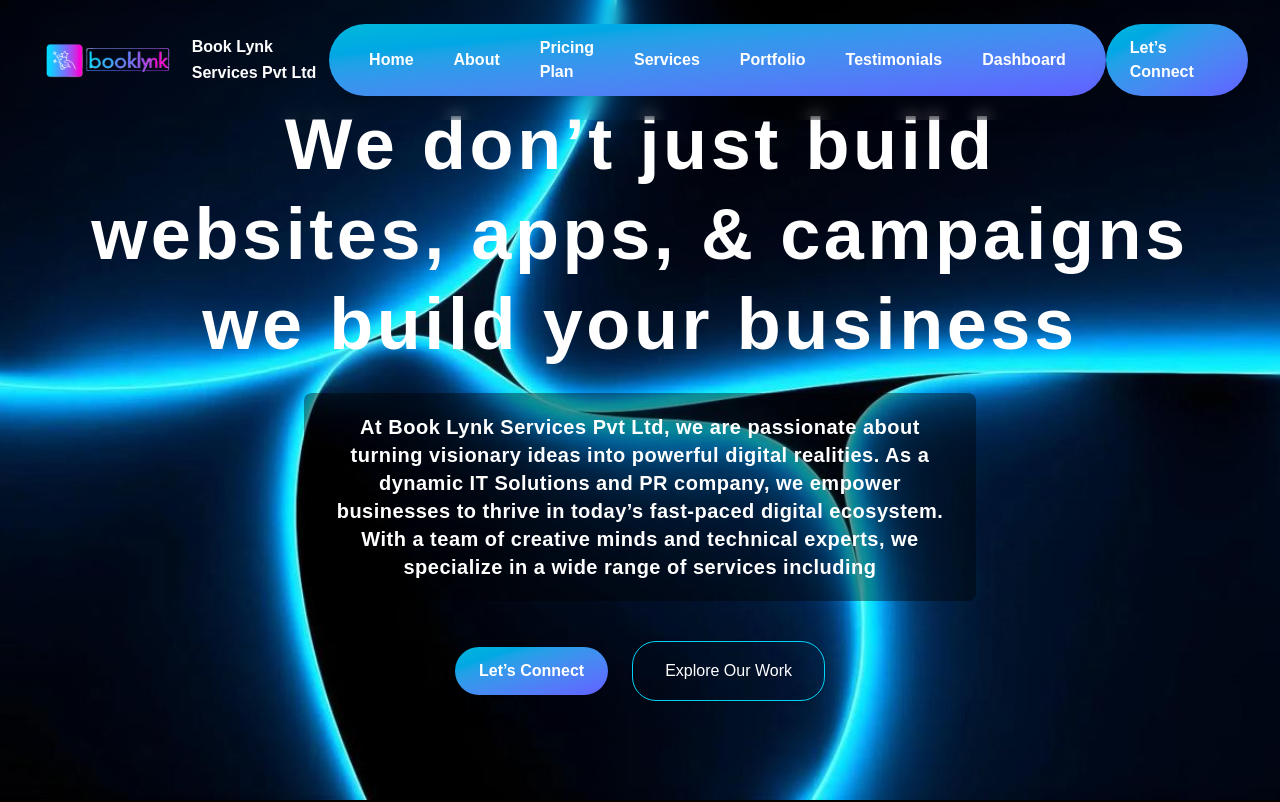
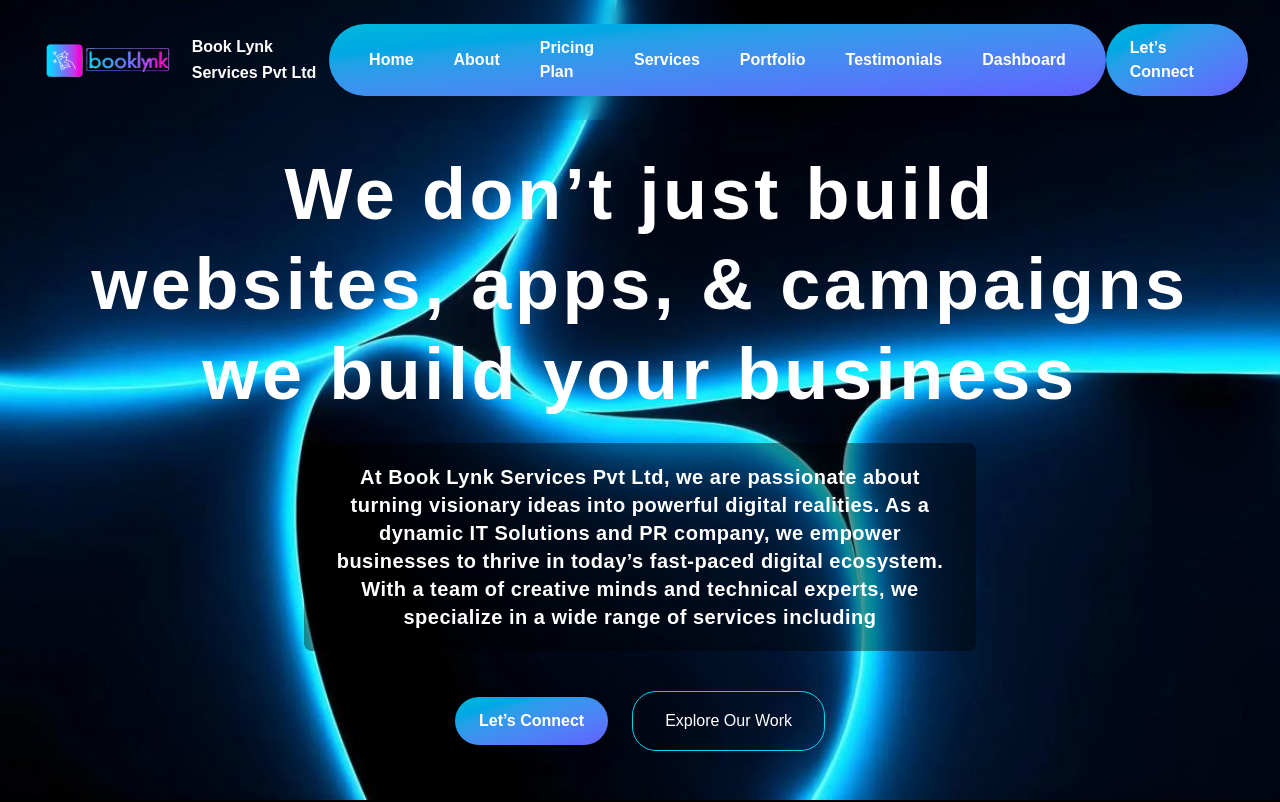
Before and after one commit to Yashveer273/booklynkservices, a React (Vite) app: page / in a window 1280 px wide. Shown: the top 802 px of the page. Built offline with nearby package versions, Linux system fonts and the light colour scheme.

Commit message:
version11

```diff
--- a/src/components/Hero.jsx
+++ b/src/components/Hero.jsx
@@ -14,7 +14,7 @@ const Hero = () => (
     />
 
     {/* Content */}
-    <div className="relative z-20 text-white">
+    <div className="relative z-20 text-white mt-25">
       <h1 className="text-4xl md:text-6xl lg:text-7xl font-bold leading-tight mb-6 tracking-wider">
         We don’t just build<br /> websites, apps, & campaigns<br />
         we build your business
```
